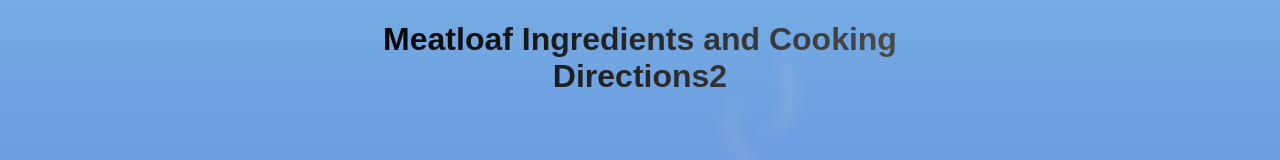
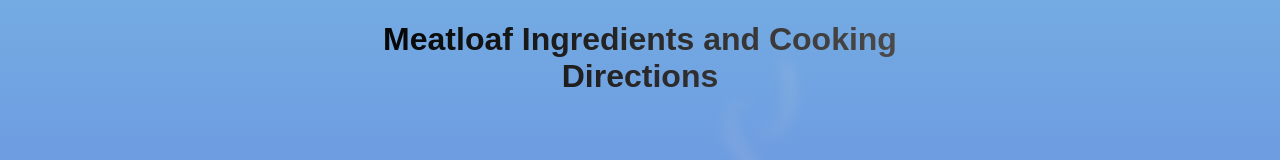
Before and after one commit to ScottM5000/ViT_HTML_CSS_JS_Final_Project, a plain HTML site: page index_meatloaf.html in a window 1280 px wide. Shown: the top 160 px of the page. Drawn offline with Linux system fonts and the light colour scheme.

Commit message:
fifth commit

```diff
--- a/index_meatloaf.html
+++ b/index_meatloaf.html
@@ -9,7 +9,7 @@
   <body>
     <header>
       <span class="steam"></span>
-      <h1 id="main-title" class="rainbow-text2">Meatloaf Ingredients and Cooking Directions2</h1>
+      <h1 id="main-title" class="rainbow-text2">Meatloaf Ingredients and Cooking Directions</h1>
     </header>
 
     <footer>
```
